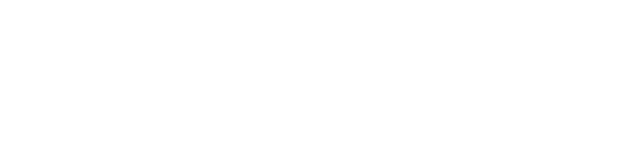
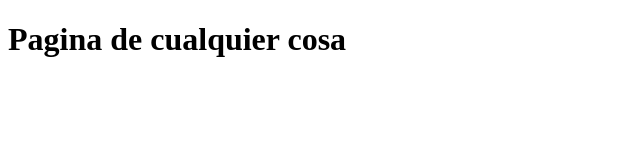
Before and after one commit to anaordonez424/practica111.github.io, a plain HTML site: page index.html in a window 1280 px wide. Shown: the whole page, without its empty margins (0-640 px from the left). Drawn offline with Linux system fonts and the light colour scheme.

Commit message:
se agrego el encabezado

```diff
--- a/index.html
+++ b/index.html
@@ -3,9 +3,10 @@
 <head>
     <meta charset="UTF-8">
     <meta name="viewport" content="width=device-width, initial-scale=1.0">
-    <title>Document</title>
+    <title>Pagina de cualquier cosa</title>
 </head>
 <body>
+    <h1>Pagina de cualquier cosa</h1>
 
 </body>
 </html>
```
